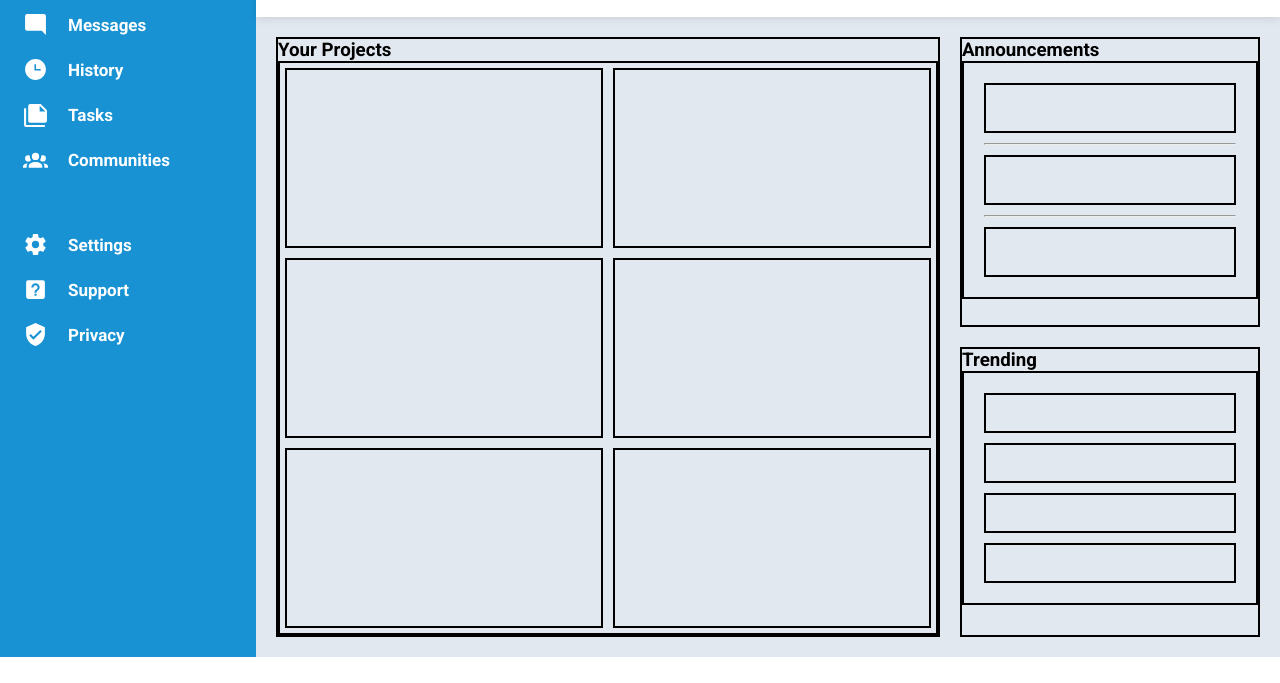
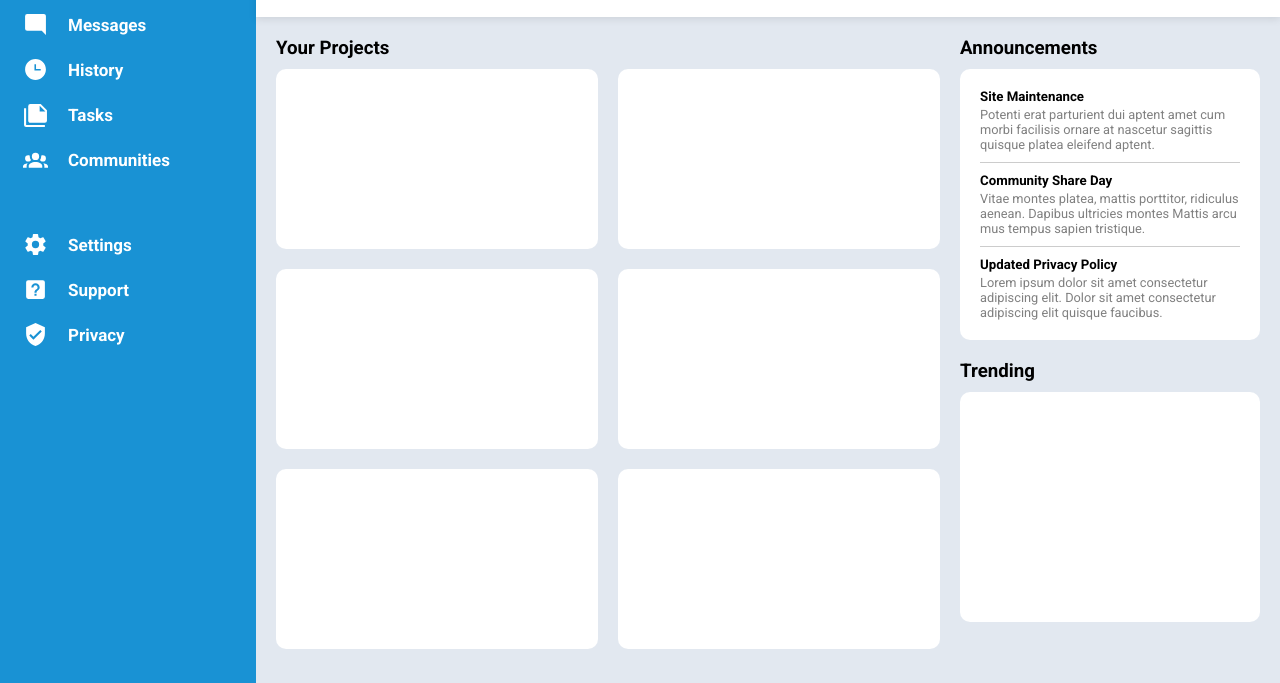
Before and after one commit to dlastic/odin-admin-dashboard, a plain HTML site: page index.html in a window 1280 px wide. Shown: the part 183-866 px from the top of the page. Before the commit the page ends 840 px from the top, so only its background shows below. Drawn offline with Linux system fonts and the light colour scheme.

Commit message:
Add content and styling to the announcements section

```diff
--- a/index.html
+++ b/index.html
@@ -80,11 +80,20 @@
       <div class="announcements">
         <h3>Announcements</h3>
         <div class="announcements-container">
-          <div class="announcement-card"></div>
+          <div class="announcement-card">
+            <h5>Site Maintenance</h5>
+            <p>Potenti  erat parturient dui aptent amet cum morbi facilisis ornare at nascetur sagittis quisque platea eleifend aptent.</p>
+          </div>
           <hr>
-          <div class="announcement-card"></div>
+          <div class="announcement-card">
+            <h5>Community Share Day</h5>
+            <p>Vitae montes platea, mattis porttitor, ridiculus aenean. Dapibus ultricies montes Mattis arcu mus tempus sapien tristique.</p>
+          </div>
           <hr>
-          <div class="announcement-card"></div>
+          <div class="announcement-card">
+            <h5>Updated Privacy Policy</h5>
+            <p>Lorem ipsum dolor sit amet consectetur adipiscing elit. Dolor sit amet consectetur adipiscing elit quisque faucibus.</p>
+          </div>
         </div>
       </div>
       <div class="trending">
--- a/styles.css
+++ b/styles.css
@@ -171,8 +171,8 @@ button:active {
   gap: 20px;
 }
 
-.main-content div {
-  border: 2px solid;
+.main-content h3 {
+  margin-bottom: 10px;
 }
 
 .projects {
@@ -181,13 +181,14 @@ button:active {
 
 .project-cards-container {
   display: grid;
-  padding: 5px;
-  gap: 10px;
+  gap: 20px;
   grid-template-columns: repeat(auto-fit, minmax(300px, 1fr));
 }
 
 .card {
   height: 180px;
+  background-color: white;
+  border-radius: 10px;
 }
 
 .announcements-container,
@@ -197,11 +198,25 @@ button:active {
   justify-content: space-between;
   gap: 10px;
   padding: 20px;
+  background-color: white;
+  border-radius: 10px;
+
 }
 
-.announcement-card {
-  height: 50px;
+.announcement-card h5 {
+  margin-bottom: 3px;
 }
+
+.announcement-card p {
+  font-size: 0.8rem;
+  color: grey;
+}
+
+hr {
+  border: none;
+  border-top: 1px solid #ccc;
+}
+
 
 .trending-profile {
   height: 40px;
```
